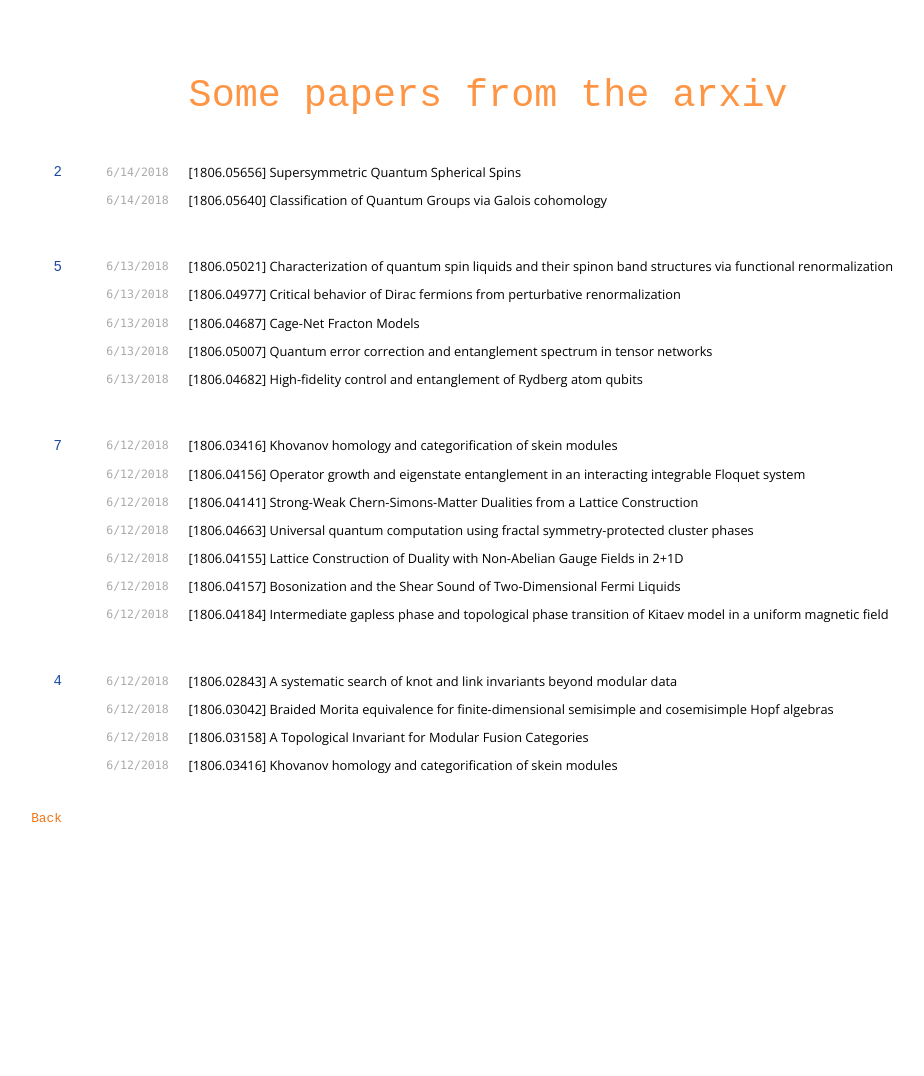
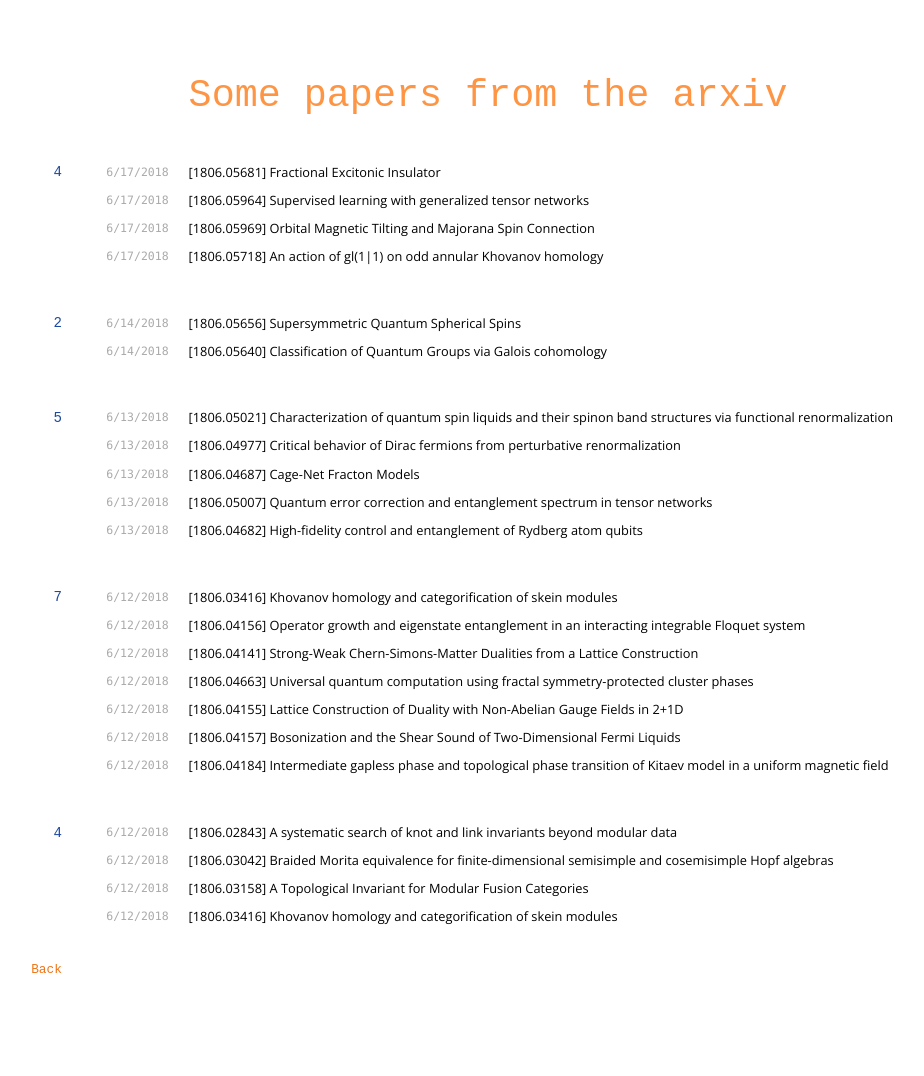
Before and after one commit to davidaasen/davidaasen.github.io, a Jekyll site: the page built from refsprime.md, in a window 1280 px wide. Shown: the whole page, without its empty margins (141-1065 px from the left). Built offline with Jekyll 4.4.1, drawn with Linux system fonts in a browser that asks for light colours; nearby versions of some CDN libraries; before the commit the page ends 925 px from its top, so only the background shows below that.

Commit message:
Update refsprime.md

```diff
--- a/refsprime.md
+++ b/refsprime.md
@@ -4,6 +4,23 @@ title: some referencess
 ---
 
 # Some papers from the arxiv
+
+## 4
+`6/17/2018`
+ [[1806.05681] Fractional Excitonic Insulator](https://arxiv.org/abs/1806.05681)
+
+
+`6/17/2018`
+ [[1806.05964] Supervised learning with generalized tensor networks](https://arxiv.org/abs/1806.05964)
+
+
+`6/17/2018`
+ [[1806.05969] Orbital Magnetic Tilting and Majorana Spin Connection](https://arxiv.org/abs/1806.05969)
+
+
+`6/17/2018`
+ [[1806.05718] An action of gl(1|1) on odd annular Khovanov homology](https://arxiv.org/abs/1806.05718)
+
 
 ## 2
 `6/14/2018`
```
